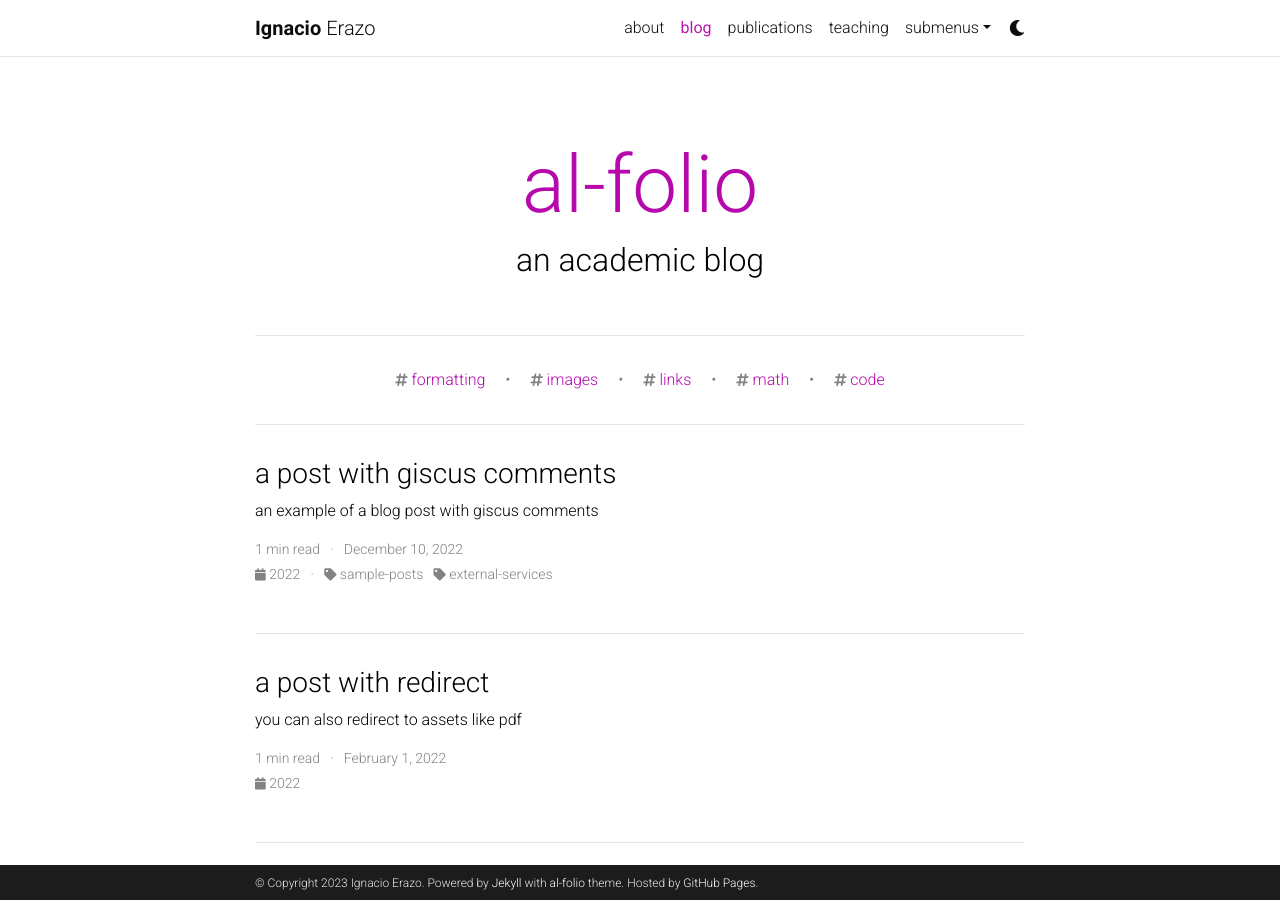
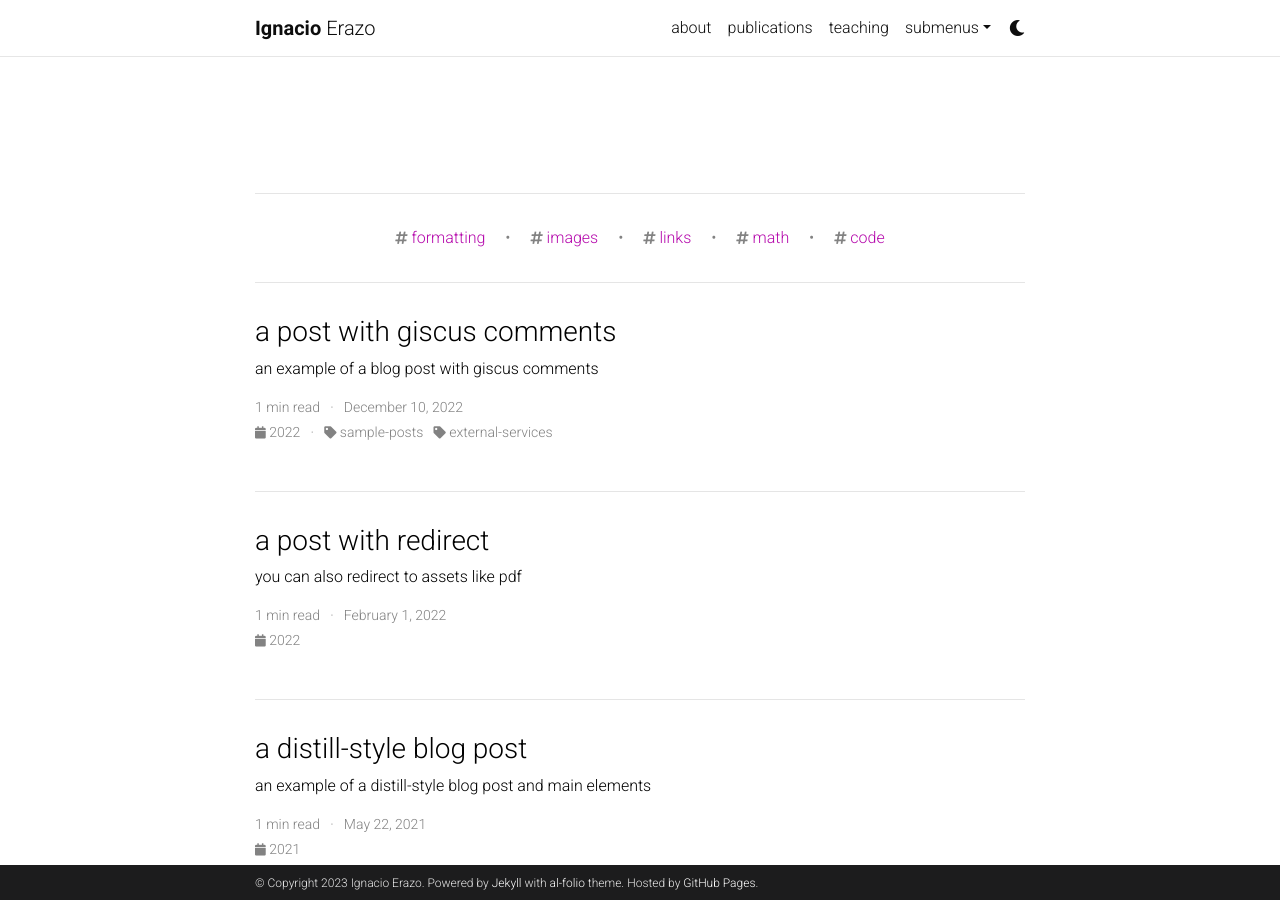
Before and after one commit to ierazo/ierazo.github.io, a Jekyll site: the page built from blog/index.html, in a window 1280 px wide and 900 px high. Built offline with Jekyll 4.4.1, drawn with Linux system fonts in a browser that asks for light colours; the list of posts is cut into pages by our own code; comment, search, counter and statistics services are not loaded; a style sheet for code colours, icons or effects is not loaded; part of the change alters nothing that is shown.

Commit message:
eliminated blog

```diff
--- a/_config.yml
+++ b/_config.yml
@@ -114,10 +114,10 @@ bing_site_verification:  # out your bing-site-verification ID (Bing Webmaster)
 # Blog
 # -----------------------------------------------------------------------------
 
-blog_name: al-folio # blog_name will be displayed in your blog page
-blog_nav_title: blog # your blog must have a title for it to be displayed in the nav bar
-blog_description: an academic blog
-permalink: /blog/:year/:title/
+#blog_name: al-folio # blog_name will be displayed in your blog page
+#blog_nav_title: blog # your blog must have a title for it to be displayed in the nav bar
+#blog_description: an academic blog
+#permalink: /blog/:year/:title/
 
 # Pagination
 pagination:
```
